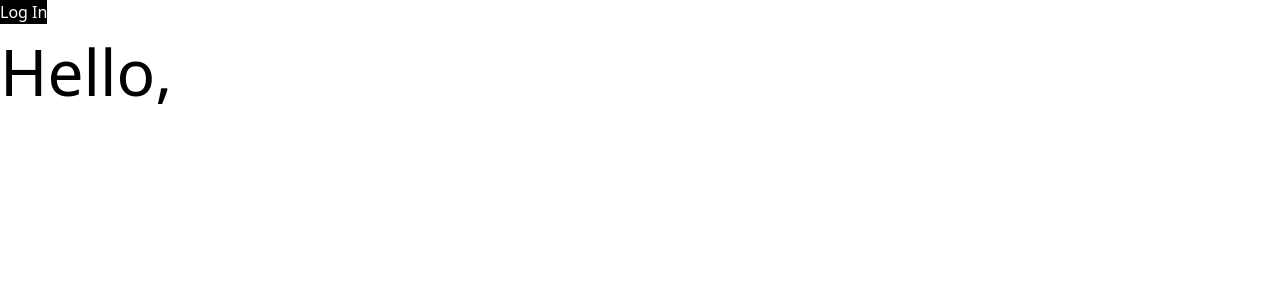
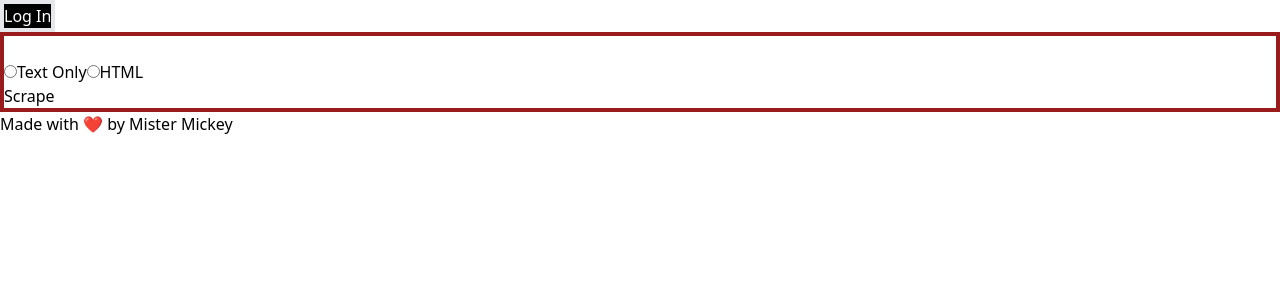
Before and after one commit to singodiyashubham87/ScrapeIt, a React (Vite) app: page / in a window 1280 px wide. Shown: the top 300 px of the page. Built offline with nearby package versions, Linux system fonts and the light colour scheme.

Commit message:
homePage structure ready

```diff
--- a/src/App.jsx
+++ b/src/App.jsx
@@ -1,20 +1,10 @@
-import { useAuth0 } from "@auth0/auth0-react";
+import LandingPage from "./pages/LandingPage";
 
 function App() {
-  const { loginWithRedirect ,logout, isAuthenticated, user, isLoading} = useAuth0();
-  if (isLoading) {
-    return <div>Loading ...</div>;
-  }
+
   return (
     <>
-    {
-      !isAuthenticated?
-      <button className="bg-black text-white" onClick={() => loginWithRedirect()}>Log In</button>:
-      <button className="bg-black text-white" onClick={() => logout({ logoutParams: { returnTo: window.location.origin } })}>
-      Log Out
-    </button>
-    }
-    <h1 className="text-[4rem]">Hello, {isAuthenticated && `${user.name}!`} </h1>
+    <LandingPage/>
     </>
   );
 }
--- a/src/index.css
+++ b/src/index.css
@@ -9,3 +9,7 @@
     margin: 0;
     padding: 0;
 }
+
+body{
+    width: 100%;
+}
--- /dev/null
+++ b/src/pages/LandingPage.jsx
@@ -0,0 +1,57 @@
+import { useAuth0 } from "@auth0/auth0-react";
+
+function LandingPage() {
+  const { loginWithRedirect, logout, isAuthenticated, user, isLoading } =
+    useAuth0();
+  if (isLoading) {
+    return <div>Loading ...</div>;
+  }
+  return (
+    <>
+      <div className="landingContainer">
+        <div className="content">
+          {!isAuthenticated ? (
+            <button
+              className="bg-black text-white border-4 border-white-700"
+              onClick={() => loginWithRedirect()}
+            >
+              Log In
+            </button>
+          ) : (
+            <button
+              className="bg-black text-white"
+              onClick={() =>
+                logout({ logoutParams: { returnTo: window.location.origin } })
+              }
+            >
+              Log Out
+            </button>
+          )}
+          <div className="inputBox border-4 border-red-800">
+            <input type="text" />
+            <div className="radioButtons">
+              <input
+                type="radio"
+                id="textOnly"
+                name="contentType"
+                value={"true"}
+              />
+              <label htmlFor="textOnly">Text Only</label>
+              <input
+                type="radio"
+                id="radioHtml"
+                name="contentType"
+                value={"false"}
+              />
+              <label htmlFor="radioHtml">HTML</label>
+            </div>
+            <button>Scrape</button>
+          </div>
+          <h3>Made with &#x2764; by Mister Mickey</h3>
+        </div>
+      </div>
+    </>
+  );
+}
+
+export default LandingPage;
```
Also changed, not shown: src/pages/Homepage.jsx (added).
